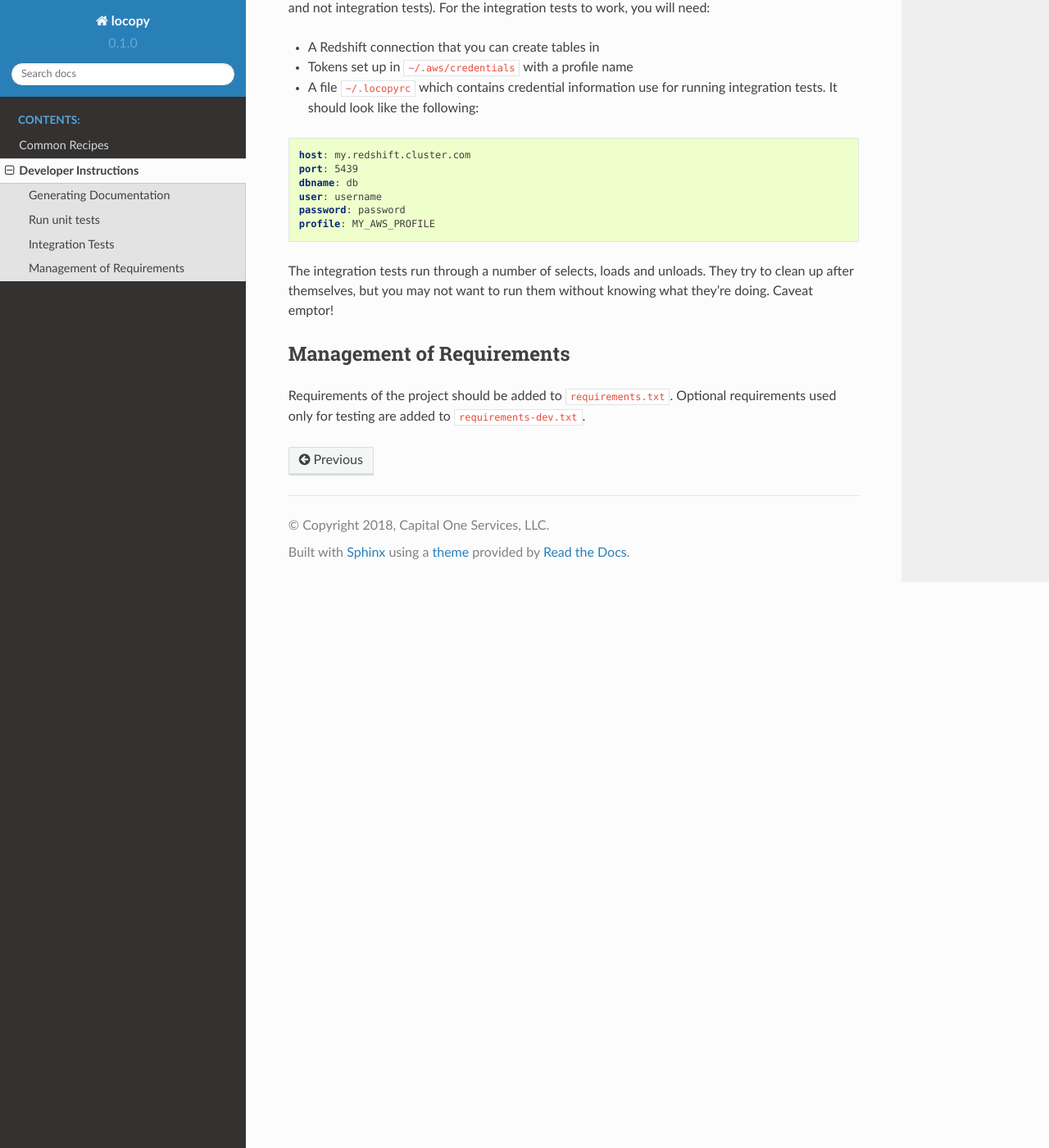
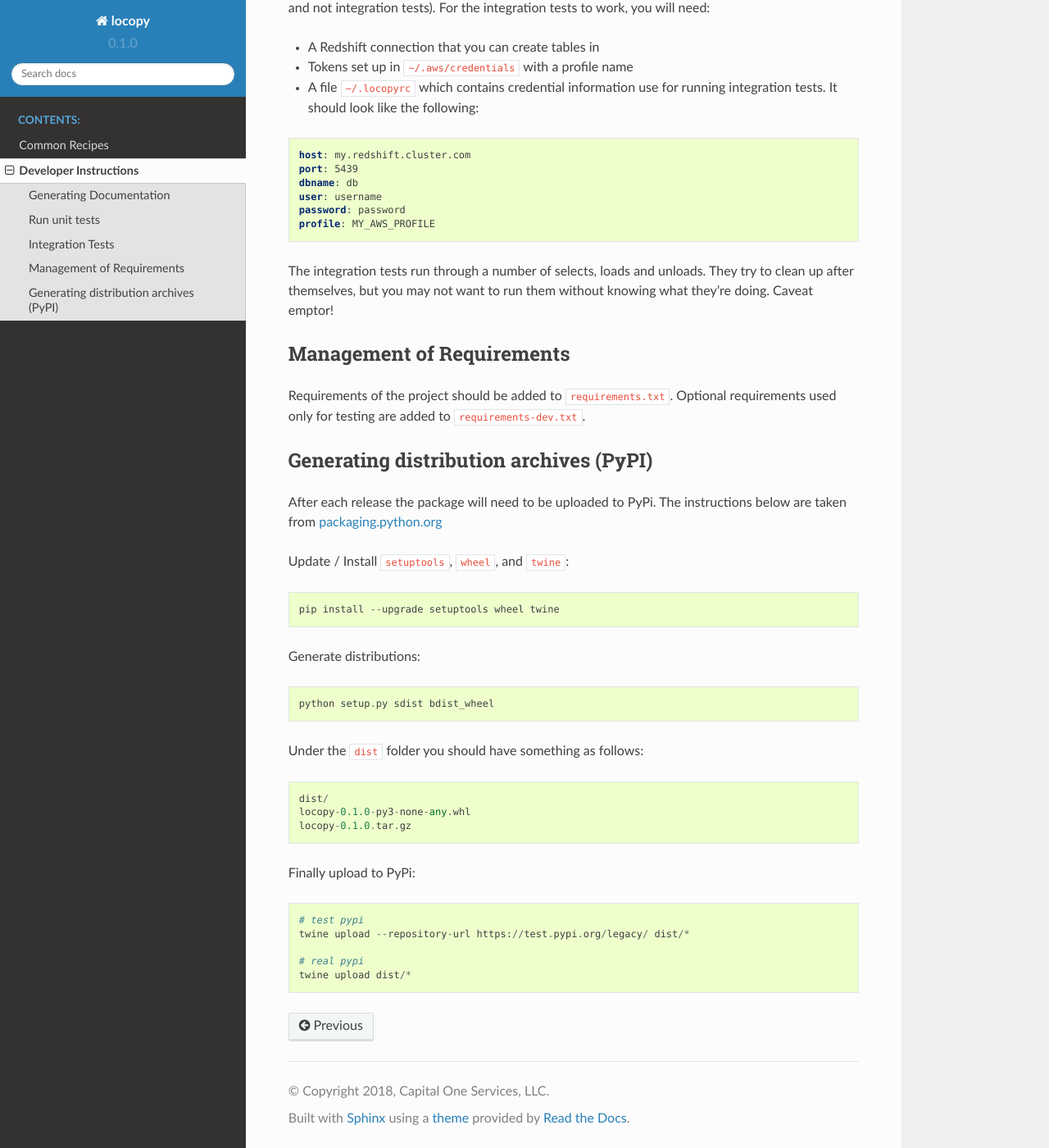
Before and after one commit to capitalone/locopy, a Sphinx documentation site: the page built from docs/source/developer.rst, in a window 1280 px wide and 1400 px high, scrolled down 992 px. Shown: the whole window at 82% size. Built offline with Sphinx 7.4.7 and the Read the Docs theme 2.0.0, drawn with Linux system fonts in a browser that asks for light colours; pages that are not in the unit, such as notebooks, are missing from menus.

Commit message:
adding pypi instructions in developer docs (#9)

```diff
--- a/docs/source/developer.rst
+++ b/docs/source/developer.rst
@@ -68,3 +68,35 @@ Management of Requirements
 
 Requirements of the project should be added to ``requirements.txt``.  Optional
 requirements used only for testing are added to ``requirements-dev.txt``.
+
+
+
+Generating distribution archives (PyPI)
+---------------------------------------
+
+After each release the package will need to be uploaded to PyPi. The instructions below are taken
+from `packaging.python.org <https://packaging.python.org/tutorials/packaging-projects/#generating-distribution-archives>`_
+
+Update / Install ``setuptools``, ``wheel``, and ``twine``::
+
+    pip install --upgrade setuptools wheel twine
+
+Generate distributions::
+
+    python setup.py sdist bdist_wheel
+
+Under the ``dist`` folder you should have something as follows::
+
+    dist/
+    locopy-0.1.0-py3-none-any.whl
+    locopy-0.1.0.tar.gz
+
+
+
+Finally upload to PyPi::
+
+    # test pypi
+    twine upload --repository-url https://test.pypi.org/legacy/ dist/*
+
+    # real pypi
+    twine upload dist/*
```
